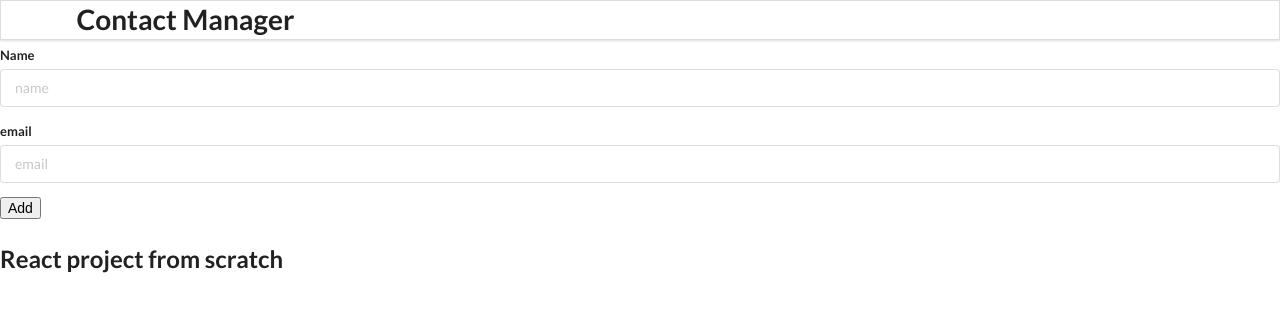
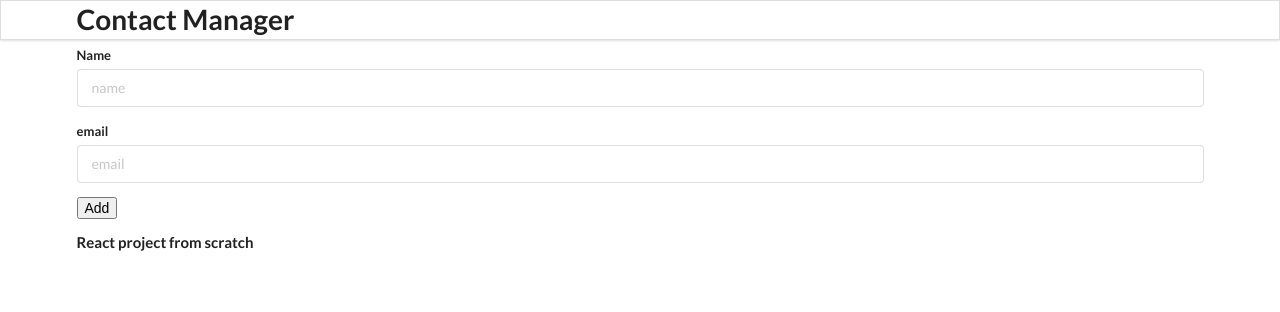
Before and after one commit to Ajilakj/react-contact-app, a React (Create React App) app: page / in a window 1280 px wide. Shown: the top 312 px of the page. Built offline with nearby package versions, Linux system fonts and the light colour scheme.

Commit message:
add Footer component

```diff
--- a/src/App.js
+++ b/src/App.js
@@ -3,15 +3,15 @@ import Header from "./components/Header";
 import AddContact from "./components/AddContact";
 // import ContactCard from "./components/ContactCard";
 import ContactList from "./components/ContactList";
+import Footer from "./components/Footer";
 
 function App() {
   return (
-    <div className="App">
+    <div className="ui container">
         <Header/>
         <AddContact/>
-        {/* <ContactList/> */}
-
-       <h2>React project from scratch</h2>
+        <ContactList/>
+        <Footer/>
     </div>
   );
 }
--- a/src/components/ContactList.js
+++ b/src/components/ContactList.js
@@ -0,0 +1,11 @@
+import React from 'react'
+
+const ContactList = () => {
+  return (
+    <div className="ui celled list">
+
+    </div>
+  )
+}
+
+export default ContactList
--- /dev/null
+++ b/src/components/Footer.js
@@ -0,0 +1,11 @@
+import React from 'react'
+
+const Footer = () => {
+  return (
+    <div>
+        <h4>React project from scratch</h4>
+    </div>
+  )
+}
+
+export default Footer
```
